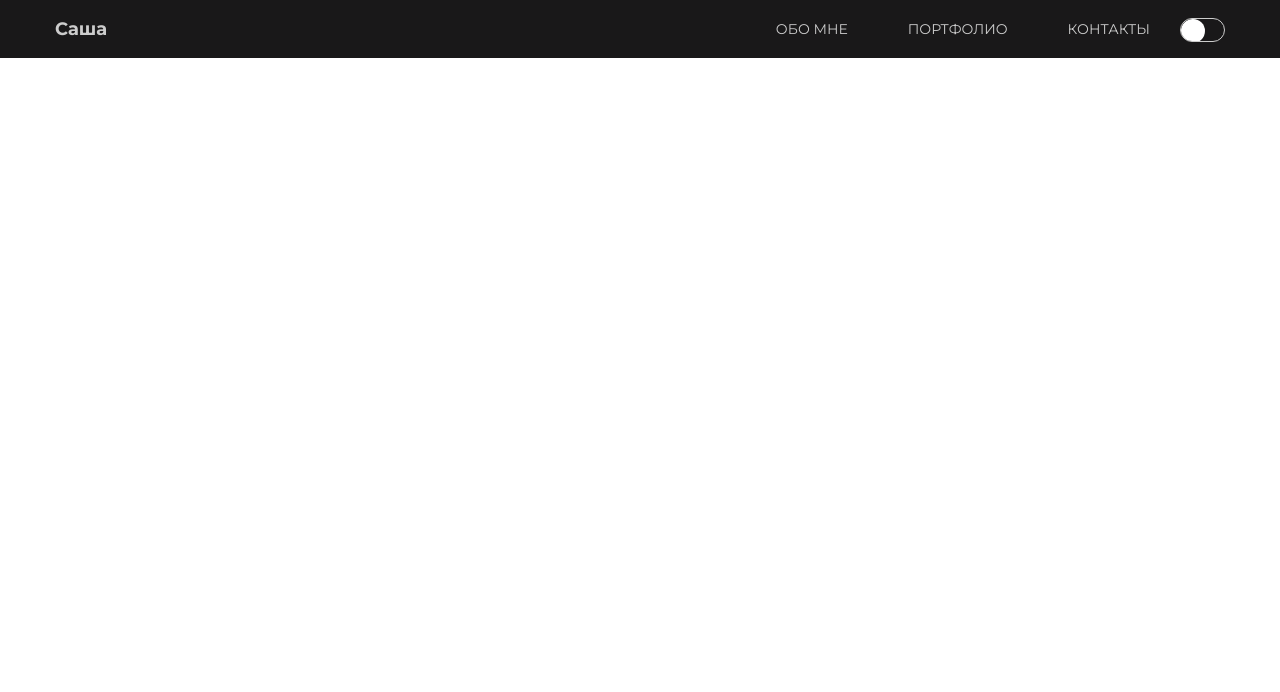
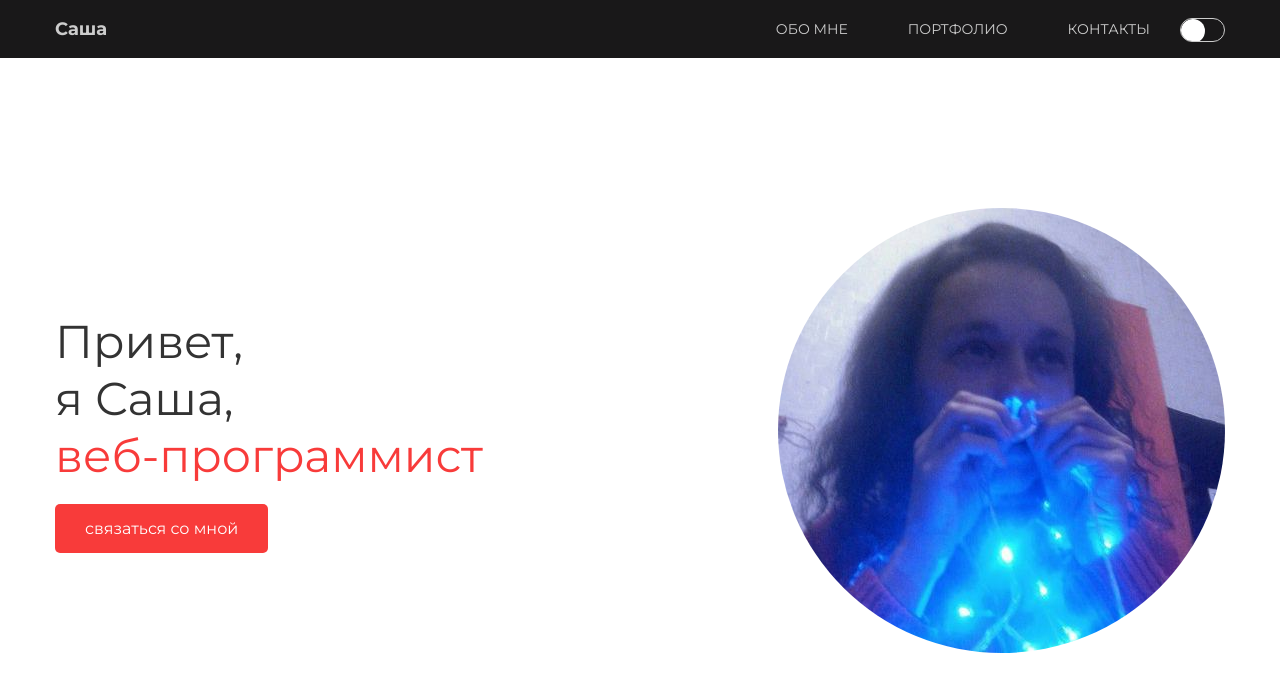
Before and after one commit to sashalesotho/portfolio, a plain HTML site: page index.html in a window 1280 px wide. Drawn offline with nearby package versions, Linux system fonts and the light colour scheme.

Commit message:
add main

```diff
--- a/css/style.css
+++ b/css/style.css
@@ -86,3 +86,38 @@ header {
 body.switchMode .head_inner nav ul li.switch a::after {
   left: 20px;
 }
+.header_body {
+  position: relative;
+  width: 100%;
+  height: 100%;
+  margin-top: 150px;
+}
+.header_body_inner {
+  display: flex;
+  justify-content: space-between;
+  align-items: center;
+  width: 100%;
+}
+.header_body_inner .left .title {
+  color: #333;
+  font-size: 46px;
+  transition: all 0.5s ease;
+}
+body.switchMode .header_body_inner .left .title {
+  color: #fff;
+}
+.header_body_inner .left .title span {
+  color: #f83b3a;
+}
+a.btn {
+  display: inline-block;
+  background-color: #f83b3a;
+  color: #fff;
+  padding: 15px 30px;
+  text-decoration: none;
+  margin-top: 20px;
+  border-radius: 5px;
+}
+.header_body_inner .right img {
+  border-radius: 50%;
+}
--- a/index.html
+++ b/index.html
@@ -28,7 +28,21 @@
           </div>
         </div>
       </div>
-      <div class="header_body"></div>
+      <div class="header_body">
+        <div class="container">
+          <div class="header_body_inner">
+            <div class="left">
+              <div class="title">
+                Привет, <br />я Саша, <br /><span>веб-программист</span>
+              </div>
+              <a href="#" class="btn">связаться со мной</a>
+            </div>
+            <div class="right">
+              <img src="img/photo.jpeg" alt="photo" />
+            </div>
+          </div>
+        </div>
+      </div>
     </header>
     <script
       src="https://code.jquery.com/jquery-3.6.1.js"
```
Also changed, not shown: img/photo.jpeg (added).
